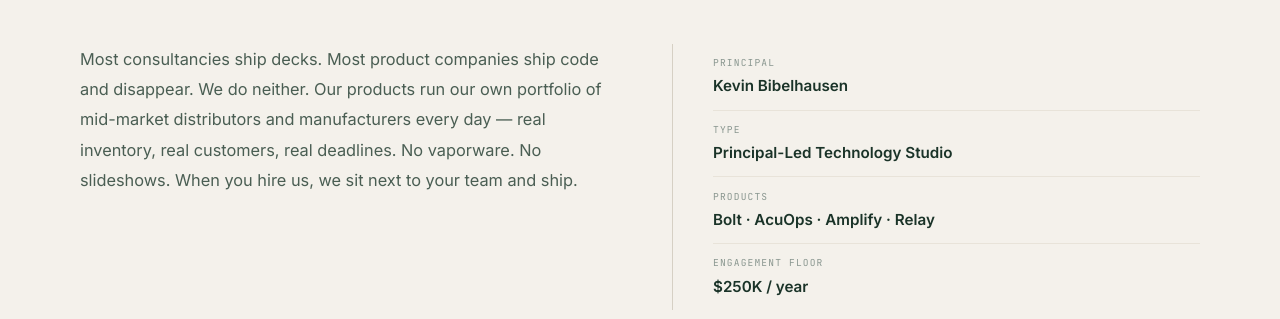
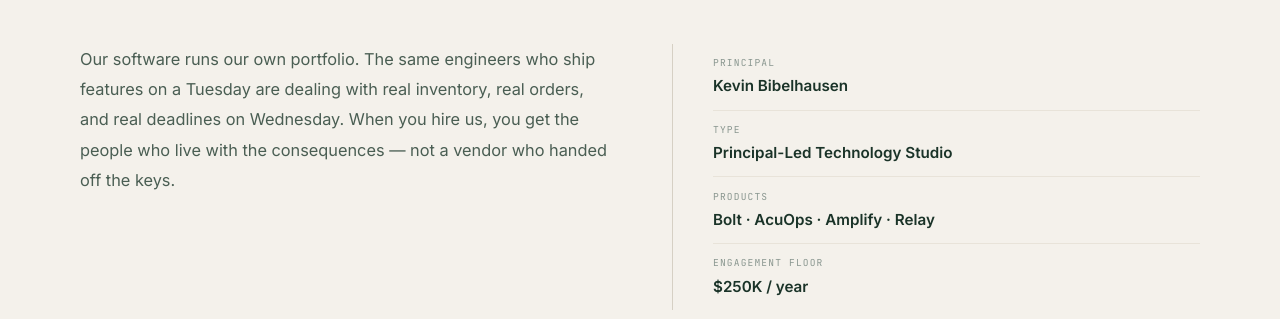
Before and after one commit to studio-b-ai/b-studio-website, a plain HTML site: page index.html in a window 1280 px wide. Shown: the part 481-800 px from the top of the page. Drawn offline with Linux system fonts and the light colour scheme; a script that the page names is missing.

Commit message:
copy(hero): replace strawman comparison with direct belief statement

```diff
--- a/index.html
+++ b/index.html
@@ -781,7 +781,7 @@ footer .f-links a:hover { color: var(--forest); }
 <section class="hero">
   <h1>We don't sell software we wouldn't <em>run ourselves.</em></h1>
   <div class="hero-lower">
-    <p class="hero-body">Most consultancies ship decks. Most product companies ship code and disappear. We do neither. Our products run our own portfolio of mid-market distributors and manufacturers every day — real inventory, real customers, real deadlines. No vaporware. No slideshows. When you hire us, we sit next to your team and ship.</p>
+    <p class="hero-body">Our software runs our own portfolio. The same engineers who ship features on a Tuesday are dealing with real inventory, real orders, and real deadlines on Wednesday. When you hire us, you get the people who live with the consequences — not a vendor who handed off the keys.</p>
     <aside class="hero-aside">
       <div class="hero-aside-item">
         <div class="ha-label">Principal</div>
```
